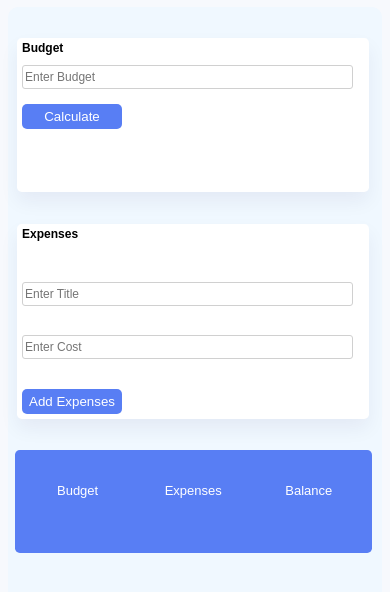
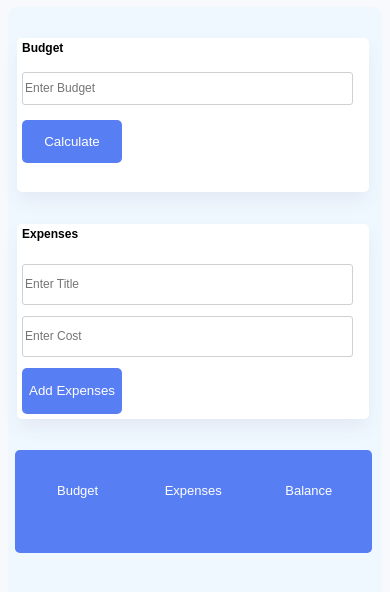
Before and after one commit to morzook/budget-app, a plain HTML site: page index.html in a window 390 px wide. Drawn offline with Linux system fonts and the light colour scheme.

Commit message:
Update budget.css

```diff
--- a/budget.css
+++ b/budget.css
@@ -302,9 +302,9 @@ body{
 
 input{
   width: 95%;
-  height: 20px;
+  height: 20%;
   /* margin-bottom: 5px; */
-  margin-top: -2px;
+  margin-top: 5px;
   border: 1px solid #d0d0d0;
   border-radius: 3px;
 }
@@ -316,7 +316,7 @@ input{
 .calculate-btn{
   text-transform: capitalize;
   width:100px;
-  height: 25px;
+  height: 30%;
   border-radius: 5px;
   background-color: #587ef4;
   border: none;
@@ -328,13 +328,13 @@ input{
 .expense-btn{
   text-transform: capitalize;
   width: 100px;
-  height: 25px;
+  height: 25%;
   border-radius: 5px;
   background-color: #587ef4;
   border: none;
   cursor: pointer;
   color: #ffffff;
-  margin-top: -1px;
+  /* margin-top: -1px; */
 }
 
 
```
